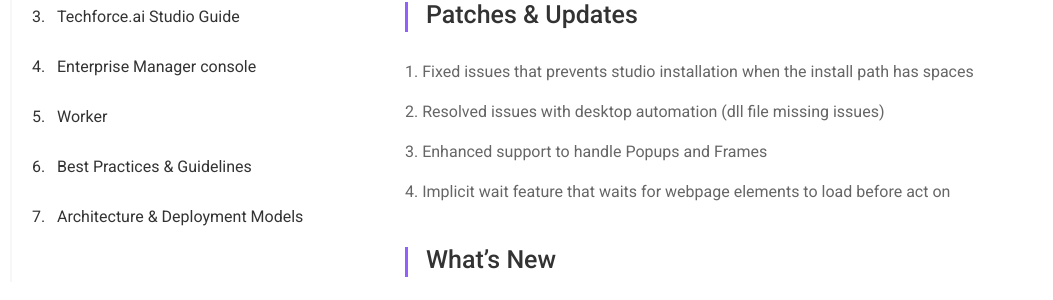
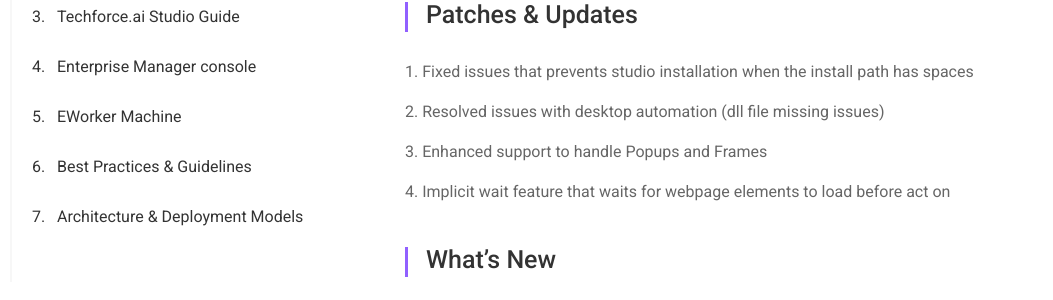
Before and after one commit to digitamizers/Documentation, a Jekyll site: the page built from index.md, in a window 1280 px wide and 900 px high, scrolled down 375 px. Shown: the part 153-453 px from the top of the window, without its empty margins (60-1113 px from the left). Built offline with Jekyll 4.4.1, drawn with Linux system fonts in a browser that asks for light colours; some of the changed lines change nothing that is shown.

```diff
--- a/_layouts/default.html
+++ b/_layouts/default.html
@@ -763,7 +763,7 @@
                                       </ul>
                                   </li>
                                   <li>
-                                      <a href="#Worker" class="heading"><span class="numbers">5.</span> Worker </a>
+                                      <a href="#Worker" class="heading"><span class="numbers">5.</span>EWorker Machine</a>
                                       <ul class="collapse list-unstyled collapse-4">
                                           <li><a class="child  4" href="#RunTimeInstallation">RunTime Installation Steps</a>
                                                <ul>
@@ -2876,35 +2876,7 @@
   $(this).toggleClass('given');
 })
 
-var dropdown2 = document.getElementsByClassName("subhead");
-
-$(".child").click(function(){
- var index = Number($(this).attr("class").split(/\s+/)[1]);
-  $(this).parents().find('.subhead').not(this).removeClass('active');
-  $(".subhead").removeClass('active');
-  $(".collapse").css("display", "none");
-    var x = $(this).parents().find('.subhead')
-    $(x[index]).toggleClass('active');
-    $(".collapse-"+ index).css("display", "block");
-
-});
-$(".subhead").click(function(){
-   $(this).toggleClass('active').siblings().removeClass('active');
-   var n = $(this).parent().children()[1]
-   if($(n).css("display") == "none"){
-    $(open_menu_item).slideToggle()
-        open_menu_item = n
-        $(n).slideToggle()
-
-   }else {
-        $(n).slideToggle()
-        open_menu_item = undefined
-   }
-});
-
-$(".giveRate li").click(function(){
-  $(this).toggleClass('given');
-})
+
     </script>
 </body>
 
```
